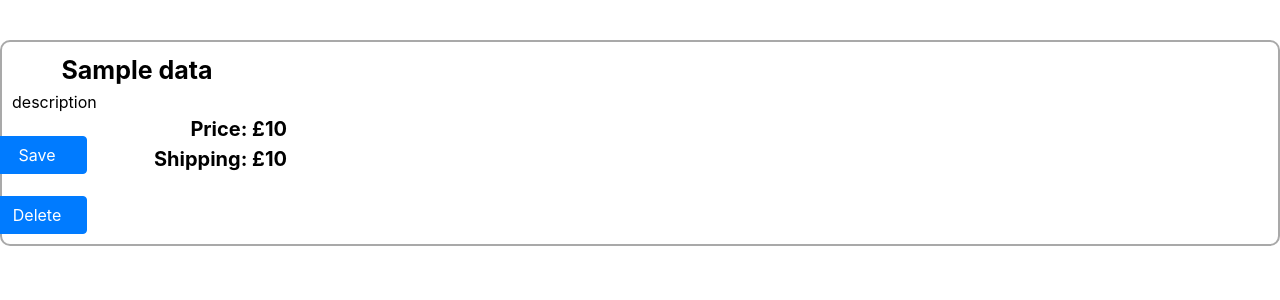
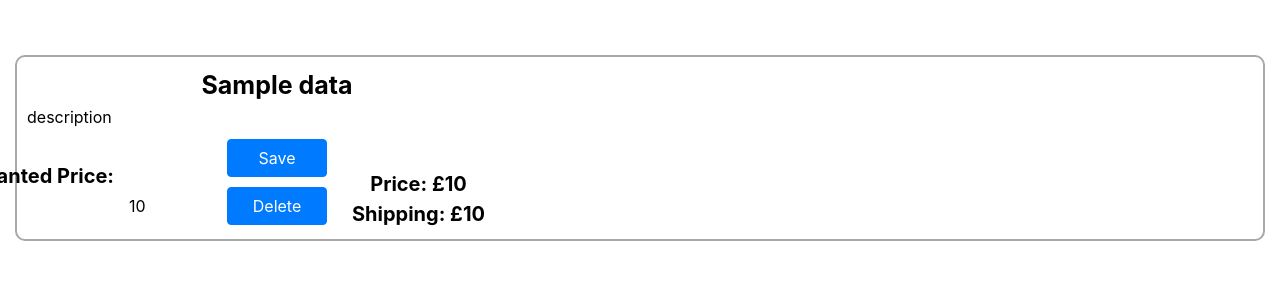
Before and after one commit to modelrailwaymaster/nea, a Django app: template website/app/templates/app/saved.html in a window 1280 px wide. Shown: the part 56-356 px from the top of the page. Run offline with Django 4.2, Linux system fonts and the light colour scheme; the template is opened without the code that fills it: most values are stand-ins (such as "Sample title", 1, 10 or a date in 2020); some libraries are stand-ins or nearby versions.

Commit message:
saved done

```diff
--- a/website/app/templates/app/saved.html
+++ b/website/app/templates/app/saved.html
@@ -4,6 +4,9 @@
 {% block title %}Saved{% endblock %}
 {% block css %}<link rel="stylesheet" href="{% static '/css/saved.css'%}">{% endblock %}
 {% block content %}
+{% if listings|length < 1 %}
+    <div class="no-saved">There are no saved listings</div>
+{% endif %}
 {% for id,data in listings.items %}
     <form method="POST">
         <div id="form-save"></div>
@@ -16,7 +19,7 @@
                     </div>
                 {% elif data.website == "Amazon" %}
                     <div class="result-image">
-                        <img src="{% static 'images/AmazonLogo.png' %}" alt="Amazon Logo" width="200">
+                        <img src="{{data.image}}" alt="Amazon Logo" width="200" height="200">
                     </div>
                 {% endif %}
                 <div class="reuslt-text">
@@ -24,13 +27,25 @@
                     <div class="results-description">description</div>
                     <div class="results-bottom">
                         <div class="results-price-save">
-                            <div>
-                                <button name="{{data}} save" class="btn my-sm-0 btn-primary save-button" type="submit">Save</button>
-                                <button name="{{data}} delete" class="btn my-sm-0 btn-primary save-button" type="submit">Delete</button>
+                            <div class="wanted_price_container">
+                                <label class="wanted_price_label" for="wanted_price">Wanted Price: £</label>
+                                <div class="wanted_price_input_container">
+                                    {% if data.wanted_price == -1 %}
+                                        <input class="wanted_price" name="wanted_price" type="text" pattern="none|None|\d+" min="0" value="None">
+                                    {% else %}
+                                        <input class="wanted_price" name="wanted_price" type="number" min="0" pattern="none|None|\d+" value="{{data.wanted_price}}">
+                                    {% endif %}
+                                </div>
                             </div>
                             <div>
-                                <div class="result-price">Price: £{{data.price}}</div>
-                                <div class="result-price">Shipping: £{{data.shipping_cost}}</div>
+                                <button name="{{data.id}} save" class="btn my-sm-0 btn-primary save-button" type="submit">Save</button>
+                                <button name="{{data.id}} delete" class="btn my-sm-0 btn-primary save-button" type="submit">Delete</button>
+                            </div>
+                            <div class="prices">
+                                <div>
+                                    <div class="result-price">Price: £{{data.price}}</div>
+                                    <div class="result-price">Shipping: £{{data.shipping_cost}}</div>
+                                </div>
                             </div>
                         </div>
                     </div>
--- a/website/app/templates/app/search.html
+++ b/website/app/templates/app/search.html
@@ -114,7 +114,7 @@
                                 </div>
                             {% elif result.website == "Amazon" %}
                                 <div class="result-image">
-                                    <img src="{% static 'images/AmazonLogo.png' %}" alt="Amazon Logo" width="200">
+                                    <img src="{{result.image}}" alt="Amazon Logo" width="200" height="200">
                                 </div>
                             {% endif %}
                             <div class="reuslt-text">
--- a/website/static/css/home.css
+++ b/website/static/css/home.css
@@ -304,3 +304,8 @@ input[type=number] {
     margin-top: 22px !important;
     margin-bottom: 0px !important;
 }
+
+img{
+    max-width:200px;
+    max-height:200px;
+}
--- a/website/static/css/saved.css
+++ b/website/static/css/saved.css
@@ -0,0 +1,42 @@
+.results-price-save{
+    display: grid;
+    width: 500px;
+    grid-template-columns: 250px 100px 200PX !important;
+}
+.wanted_price{
+    width: 100px;
+    border: none;
+}
+.wanted_price_container{
+    display: flex;
+    align-items: flex-end;
+    height: 100px;
+}
+
+.wanted_price_label{
+    font-weight: bold;
+    font-size: 20px;
+}
+
+.wanted_price_input_container{
+    padding-bottom: 10px;
+}
+
+.save-button{
+    margin-top: 10px !important;
+}
+
+.prices{
+    display: flex;
+    align-items: flex-end;
+    height: 100px;
+    padding-left: 25px;
+}
+
+.result-price{
+    text-align: center;
+}
+
+.results-container{
+    padding: 15px;
+}
```
Also changed, not shown: website/app/templates/password-reset-email.html (deleted, +0 -21 lines), website/app/views.py (+51 -46 lines), website/db.sqlite3.
